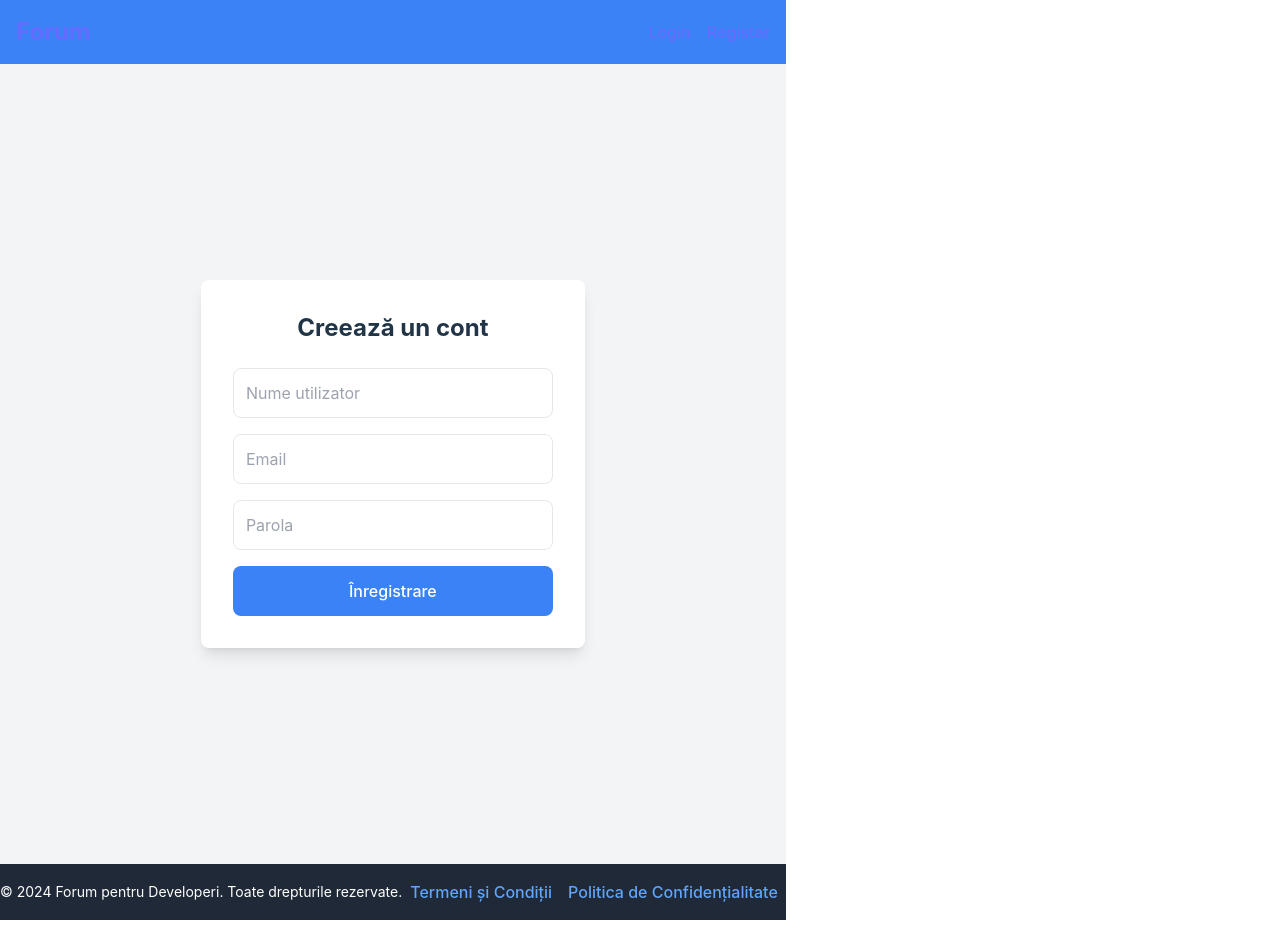
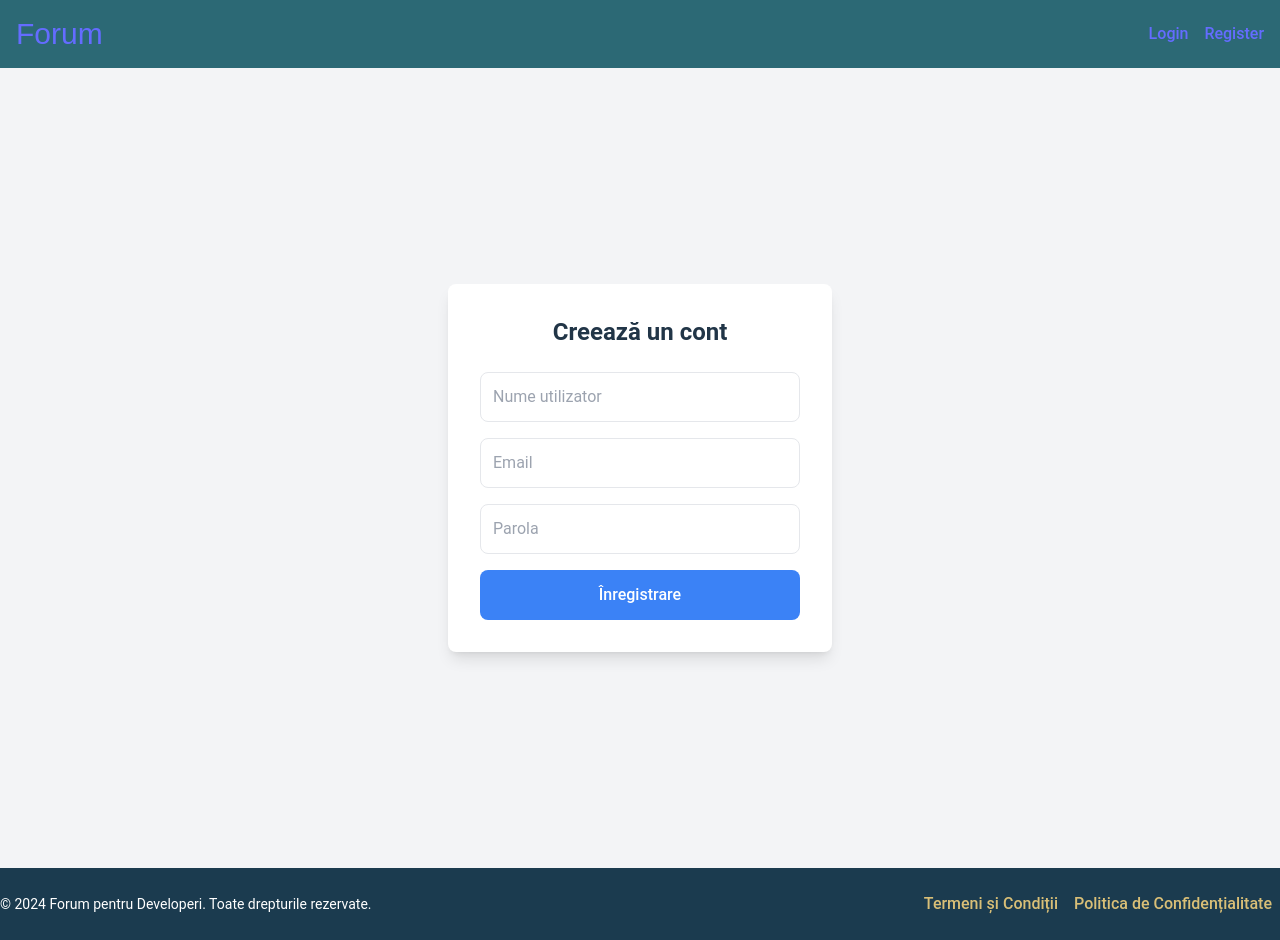
Before and after one commit to TonyDN98/edev, a React (Vite) app in the folder forum-frontend/: page /register in a window 1280 px wide. Built offline with nearby package versions, Linux system fonts and the light colour scheme.

Commit message:
part 10. fixed central navbar and footer and main content

```diff
--- a/forum-frontend/src/components/Footer.tsx
+++ b/forum-frontend/src/components/Footer.tsx
@@ -41,7 +41,7 @@ import React from 'react';
 
 const Footer: React.FC = () => {
     return (
-        <footer className="bg-gray-800 text-white py-4">
+        <footer className="bg-primary-dark text-white py-6 w-full">
             <div className="container mx-auto text-center sm:text-left">
                 <div className="sm:flex sm:justify-between sm:items-center">
                     <p className="text-sm">
@@ -50,13 +50,13 @@ const Footer: React.FC = () => {
                     <div className="mt-2 sm:mt-0">
                         <a
                             href="#"
-                            className="text-blue-400 hover:underline mx-2 block sm:inline"
+                            className="text-secondary hover:underline mx-2 block sm:inline"
                         >
                             Termeni și Condiții
                         </a>
                         <a
                             href="#"
-                            className="text-blue-400 hover:underline mx-2 block sm:inline"
+                            className="text-secondary hover:underline mx-2 block sm:inline"
                         >
                             Politica de Confidențialitate
                         </a>
--- a/forum-frontend/src/components/Navbar.tsx
+++ b/forum-frontend/src/components/Navbar.tsx
@@ -43,6 +43,64 @@
 // };
 //
 // export default Navbar;
+// import React, { useState } from 'react';
+// import { Link, useNavigate } from 'react-router-dom';
+//
+// const Navbar: React.FC = () => {
+//     const [isMenuOpen, setIsMenuOpen] = useState(false);
+//     const navigate = useNavigate();
+//     const token = localStorage.getItem('token');
+//
+//     const handleLogout = () => {
+//         localStorage.removeItem('token');
+//         navigate('/login');
+//     };
+//
+//     return (
+//         <nav className="bg-blue-500 text-white p-4">
+//             <div className="container mx-auto flex justify-between items-center">
+//                 <Link to="/" className="text-2xl font-bold hover:text-gray-200">
+//                     Forum
+//                 </Link>
+//
+//                 <button
+//                     className="md:hidden text-white text-2xl"
+//                     onClick={() => setIsMenuOpen(!isMenuOpen)}
+//                 >
+//                     ☰
+//                 </button>
+//
+//                 <div
+//                     className={`${
+//                         isMenuOpen ? 'block' : 'hidden'
+//                     } md:flex md:items-center space-x-4`}
+//                 >
+//                     {!token ? (
+//                         <>
+//                             <Link to="/login" className="hover:text-gray-200">
+//                                 Login
+//                             </Link>
+//                             <Link to="/register" className="hover:text-gray-200">
+//                                 Register
+//                             </Link>
+//                         </>
+//                     ) : (
+//                         <>
+//                             <button
+//                                 onClick={handleLogout}
+//                                 className="bg-red-500 px-4 py-2 rounded hover:bg-red-600"
+//                             >
+//                                 Logout
+//                             </button>
+//                         </>
+//                     )}
+//                 </div>
+//             </div>
+//         </nav>
+//     );
+// };
+//
+// export default Navbar;
 import React, { useState } from 'react';
 import { Link, useNavigate } from 'react-router-dom';
 
@@ -57,9 +115,9 @@ const Navbar: React.FC = () => {
     };
 
     return (
-        <nav className="bg-blue-500 text-white p-4">
+        <nav className="bg-primary text-white p-4 shadow-lg w-full">
             <div className="container mx-auto flex justify-between items-center">
-                <Link to="/" className="text-2xl font-bold hover:text-gray-200">
+                <Link to="/" className="text-3xl font-heading hover:text-accent">
                     Forum
                 </Link>
 
@@ -77,10 +135,10 @@ const Navbar: React.FC = () => {
                 >
                     {!token ? (
                         <>
-                            <Link to="/login" className="hover:text-gray-200">
+                            <Link to="/login" className="hover:text-secondary-light">
                                 Login
                             </Link>
-                            <Link to="/register" className="hover:text-gray-200">
+                            <Link to="/register" className="hover:text-secondary-light">
                                 Register
                             </Link>
                         </>
@@ -88,7 +146,7 @@ const Navbar: React.FC = () => {
                         <>
                             <button
                                 onClick={handleLogout}
-                                className="bg-red-500 px-4 py-2 rounded hover:bg-red-600"
+                                className="bg-accent px-4 py-2 rounded-lg hover:bg-secondary-dark"
                             >
                                 Logout
                             </button>
--- a/forum-frontend/src/index.css
+++ b/forum-frontend/src/index.css
@@ -2,20 +2,46 @@
 @tailwind components;
 @tailwind utilities;
 
+html,
+body {
+  height: 100%; /* Se asigură că ocupa întreaga înălțime */
+  margin: 0;
+  display: flex;
+  flex-direction: column;
+}
 
-:root {
-  font-family: Inter, system-ui, Avenir, Helvetica, Arial, sans-serif;
-  line-height: 1.5;
-  font-weight: 400;
+/*:root {*/
+/*  font-family: Inter, system-ui, Avenir, Helvetica, Arial, sans-serif;*/
+/*  line-height: 1.5;*/
+/*  font-weight: 400;*/
 
-  color-scheme: light dark;
-  color: rgba(255, 255, 255, 0.87);
-  background-color: #242424;
+/*  color-scheme: light dark;*/
+/*  color: rgba(255, 255, 255, 0.87);*/
+/*  background-color: #242424;*/
 
-  font-synthesis: none;
-  text-rendering: optimizeLegibility;
-  -webkit-font-smoothing: antialiased;
-  -moz-osx-font-smoothing: grayscale;
+/*  font-synthesis: none;*/
+/*  text-rendering: optimizeLegibility;*/
+/*  -webkit-font-smoothing: antialiased;*/
+/*  -moz-osx-font-smoothing: grayscale;*/
+/*}*/
+
+
+#root {
+  display: flex;
+  flex-direction: column;
+  min-height: 100%; /* Împinge footerul în jos */
+}
+
+nav {
+  flex-shrink: 0; /* Navbarul să nu fie afectat */
+}
+
+main {
+  flex-grow: 1; /* Conținutul se extinde să umple spațiul */
+}
+
+footer {
+  flex-shrink: 0; /* Footerul rămâne fix la partea de jos */
 }
 
 a {
@@ -30,7 +56,6 @@ a:hover {
 body {
   margin: 0;
   display: flex;
-  place-items: center;
   min-width: 320px;
   min-height: 100vh;
 }
--- a/forum-frontend/tailwind.config.js
+++ b/forum-frontend/tailwind.config.js
@@ -5,7 +5,33 @@ module.exports = {
     "./src/**/*.{js,ts,jsx,tsx}",
   ],
   theme: {
-    extend: {},
+    extend: {
+      colors: {
+        primary: {
+          light: "#6FB3B8", // O nuanță mai deschisă
+          DEFAULT: "#2C6975", // Culoarea principală
+          dark: "#1B3B4F", // O nuanță mai închisă
+        },
+        secondary: {
+          light: "#F3E9D2",
+          DEFAULT: "#D9BF77",
+          dark: "#A68435",
+        },
+        accent: "#F26D21",
+      },
+      fontFamily: {
+        sans: ["Roboto", "Arial", "sans-serif"], // Font principal
+        heading: ["Montserrat", "sans-serif"], // Font pentru titluri
+      },
+      spacing: {
+        128: "32rem", // Adăugăm spațieri personalizate
+        144: "36rem",
+      },
+      borderRadius: {
+        xl: "1rem", // Colțuri rotunjite personalizate
+        "2xl": "1.5rem",
+      },
+    },
   },
   plugins: [],
 };
```
Also changed, not shown: forum-frontend/src/pages/Home.tsx (+139 -90 lines).
